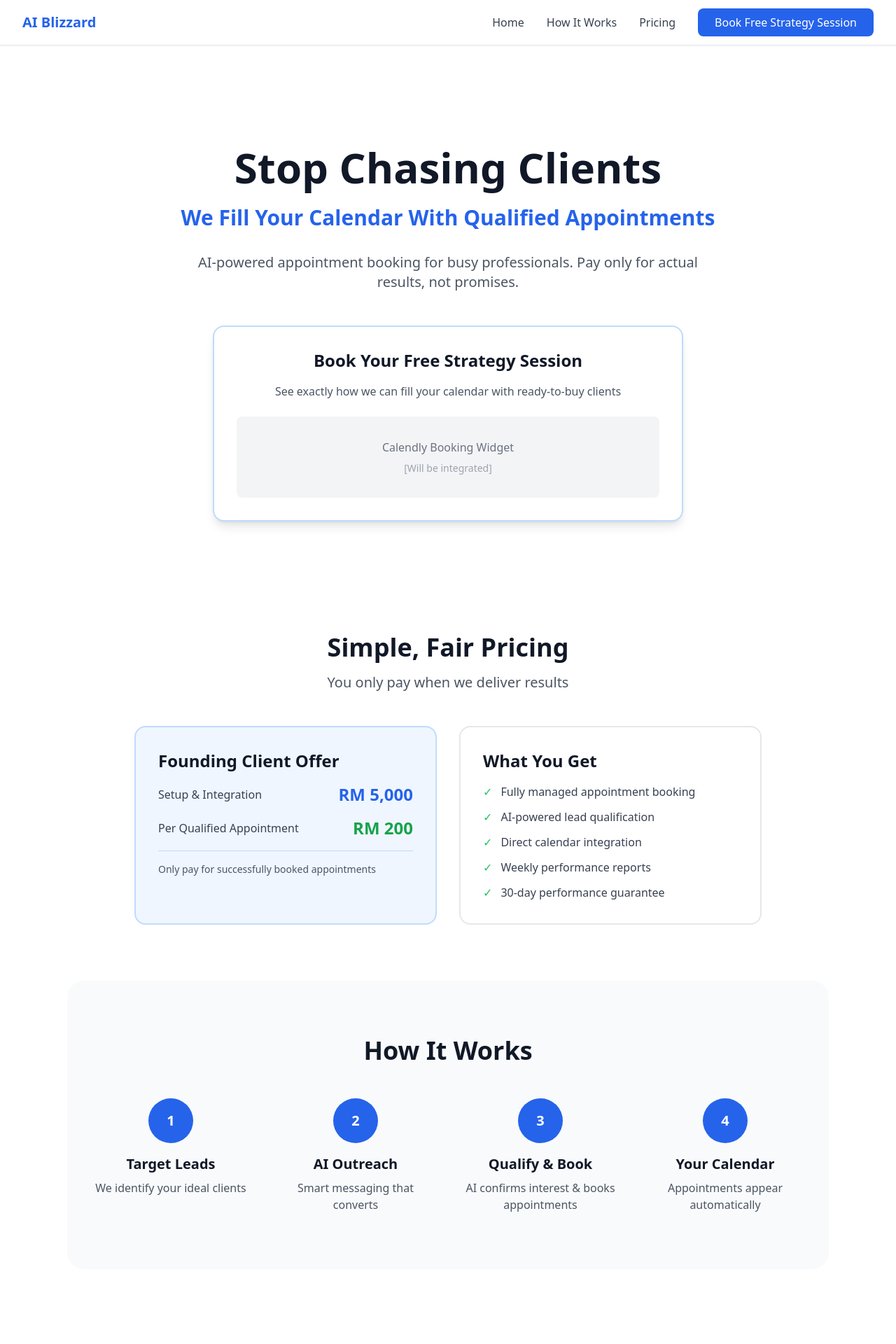
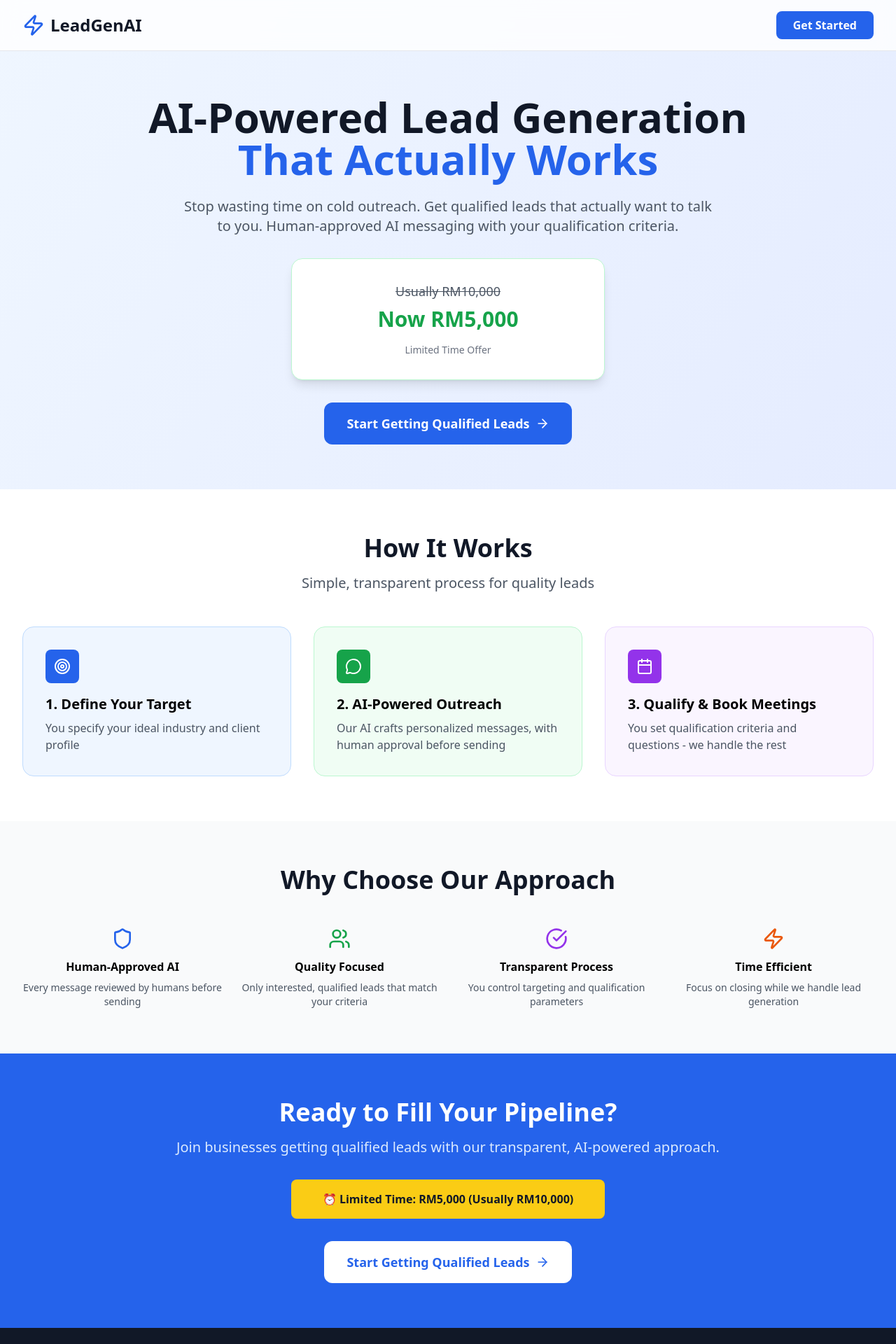
Before and after one commit to dwauto7/ai-receptionist, a Next.js app: page / in a window 1280 px wide. Shown: the top 1920 px of the page at 70% size. Before the commit the page ends 1877 px from the top, so only its background shows below. Built offline with nearby package versions, Linux system fonts and the light colour scheme.

Commit message:
Update page.tsx

```diff
--- a/app/page.tsx
+++ b/app/page.tsx
@@ -1,130 +1,185 @@
-import Link from 'next/link';
+'use client'
+
+import { useState } from 'react'
+import { CheckCircle, Users, MessageCircle, Calendar, Target, ArrowRight, Zap, Shield } from 'lucide-react'
 
 export default function Home() {
+  const [isLoading, setIsLoading] = useState(false)
+
+  const handleGetStarted = () => {
+    setIsLoading(true)
+    // Simulate API call or navigation
+    setTimeout(() => {
+      setIsLoading(false)
+      // Add your navigation logic here
+    }, 2000)
+  }
+
   return (
-    <div className="min-h-screen bg-white">
-      {/* Navigation - Keep but simplify */}
-      <nav className="bg-white shadow-sm border-b">
+    <div className="min-h-screen bg-gradient-to-br from-blue-50 to-indigo-100">
+      {/* Navigation */}
+      <nav className="bg-white/80 backdrop-blur-md border-b border-gray-200 sticky top-0 z-50">
         <div className="max-w-7xl mx-auto px-4 sm:px-6 lg:px-8">
-          <div className="flex justify-between h-16">
-            <div className="flex items-center">
-              <span className="text-xl font-bold text-blue-600">AI Blizzard</span>
+          <div className="flex justify-between items-center py-4">
+            <div className="flex items-center space-x-2">
+              <Zap className="h-8 w-8 text-blue-600" />
+              <span className="text-2xl font-bold text-gray-900">LeadGenAI</span>
             </div>
-            <div className="flex items-center space-x-8">
-              <Link href="/" className="text-gray-700 hover:text-blue-600 font-medium">Home</Link>
-              <a href="#how-it-works" className="text-gray-700 hover:text-blue-600 font-medium">How It Works</a>
-              <a href="#pricing" className="text-gray-700 hover:text-blue-600 font-medium">Pricing</a>
-              <a
-                href="#book-call"
-                className="bg-blue-600 text-white px-6 py-2 rounded-lg hover:bg-blue-700 font-medium transition-colors"
-              >
-                Book Free Strategy Session
-              </a>
-            </div>
+            <button
+              onClick={handleGetStarted}
+              disabled={isLoading}
+              className="bg-blue-600 text-white px-6 py-2 rounded-lg font-semibold hover:bg-blue-700 transition duration-200 disabled:opacity-50 disabled:cursor-not-allowed"
+            >
+              {isLoading ? 'Loading...' : 'Get Started'}
+            </button>
           </div>
         </div>
       </nav>
 
-      {/* NEW LANDING PAGE CONTENT */}
-      <div className="max-w-6xl mx-auto px-4 sm:px-6 lg:px-8 py-16">
-
-        {/* Hero Section */}
-        <div className="text-center py-20">
+      {/* Hero Section */}
+      <div className="max-w-7xl mx-auto px-4 sm:px-6 lg:px-8 py-16">
+        <div className="text-center">
           <h1 className="text-5xl md:text-6xl font-bold text-gray-900 mb-6">
-            Stop Chasing Clients
+            AI-Powered Lead Generation
+            <span className="text-blue-600 block">That Actually Works</span>
           </h1>
-          <p className="text-2xl md:text-3xl text-blue-600 font-semibold mb-8">
-            We Fill Your Calendar With Qualified Appointments
-          </p>
-          <p className="text-xl text-gray-600 mb-12 max-w-3xl mx-auto">
-            AI-powered appointment booking for busy professionals. Pay only for actual results, not promises.
+          <p className="text-xl text-gray-600 mb-8 max-w-3xl mx-auto">
+            Stop wasting time on cold outreach. Get qualified leads that actually want to talk to you.
+            Human-approved AI messaging with your qualification criteria.
           </p>
 
-          {/* Calendly Embed */}
-          <div className="bg-white border-2 border-blue-200 rounded-2xl p-8 max-w-2xl mx-auto shadow-lg">
-            <h3 className="text-2xl font-bold text-gray-900 mb-4">Book Your Free Strategy Session</h3>
-            <p className="text-gray-600 mb-6">See exactly how we can fill your calendar with ready-to-buy clients</p>
-            {/* Calendly embed will go here */}
-            <div className="bg-gray-100 rounded-lg p-8 text-center">
-              <p className="text-gray-500">Calendly Booking Widget</p>
-              <p className="text-sm text-gray-400 mt-2">[Will be integrated]</p>
+          {/* Limited Time Offer */}
+          <div className="bg-white rounded-2xl p-8 shadow-lg border border-green-200 max-w-md mx-auto mb-8">
+            <div className="text-center">
+              <p className="text-lg text-gray-600 mb-2">
+                <span className="line-through">Usually RM10,000</span>
+              </p>
+              <p className="text-3xl font-bold text-green-600 mb-4">
+                Now RM5,000
+              </p>
+              <p className="text-sm text-gray-500">Limited Time Offer</p>
+            </div>
+          </div>
+
+          <button
+            onClick={handleGetStarted}
+            disabled={isLoading}
+            className="bg-blue-600 text-white px-8 py-4 rounded-xl font-semibold text-lg hover:bg-blue-700 transition duration-200 inline-flex items-center space-x-2 disabled:opacity-50 disabled:cursor-not-allowed"
+          >
+            <span>Start Getting Qualified Leads</span>
+            <ArrowRight className="h-5 w-5" />
+          </button>
+        </div>
+      </div>
+
+      {/* How It Works Section */}
+      <div className="bg-white py-16">
+        <div className="max-w-7xl mx-auto px-4 sm:px-6 lg:px-8">
+          <div className="text-center mb-12">
+            <h2 className="text-4xl font-bold text-gray-900 mb-4">How It Works</h2>
+            <p className="text-xl text-gray-600">Simple, transparent process for quality leads</p>
+          </div>
+
+          <div className="grid md:grid-cols-3 gap-8">
+            {/* Step 1 */}
+            <div className="bg-blue-50 rounded-2xl p-8 border border-blue-200">
+              <div className="flex items-center justify-center w-12 h-12 bg-blue-600 rounded-lg mb-4">
+                <Target className="h-6 w-6 text-white" />
+              </div>
+              <h3 className="text-xl font-semibold mb-2">1. Define Your Target</h3>
+              <p className="text-gray-600">You specify your ideal industry and client profile</p>
+            </div>
+
+            {/* Step 2 */}
+            <div className="bg-green-50 rounded-2xl p-8 border border-green-200">
+              <div className="flex items-center justify-center w-12 h-12 bg-green-600 rounded-lg mb-4">
+                <MessageCircle className="h-6 w-6 text-white" />
+              </div>
+              <h3 className="text-xl font-semibold mb-2">2. AI-Powered Outreach</h3>
+              <p className="text-gray-600">Our AI crafts personalized messages, with human approval before sending</p>
+            </div>
+
+            {/* Step 3 */}
+            <div className="bg-purple-50 rounded-2xl p-8 border border-purple-200">
+              <div className="flex items-center justify-center w-12 h-12 bg-purple-600 rounded-lg mb-4">
+                <Calendar className="h-6 w-6 text-white" />
+              </div>
+              <h3 className="text-xl font-semibold mb-2">3. Qualify & Book Meetings</h3>
+              <p className="text-gray-600">You set qualification criteria and questions - we handle the rest</p>
             </div>
           </div>
         </div>
+      </div>
 
-        {/* The Offer Section */}
-        <div id="pricing" className="py-20">
-          <h2 className="text-4xl font-bold text-center text-gray-900 mb-4">Simple, Fair Pricing</h2>
-          <p className="text-xl text-gray-600 text-center mb-12">You only pay when we deliver results</p>
+      {/* Features Section */}
+      <div className="bg-gray-50 py-16">
+        <div className="max-w-7xl mx-auto px-4 sm:px-6 lg:px-8">
+          <div className="text-center mb-12">
+            <h2 className="text-4xl font-bold text-gray-900 mb-4">Why Choose Our Approach</h2>
+          </div>
 
-          <div className="grid md:grid-cols-2 gap-8 max-w-4xl mx-auto">
-            <div className="bg-blue-50 border-2 border-blue-200 rounded-2xl p-8">
-              <h3 className="text-2xl font-bold text-gray-900 mb-4">Founding Client Offer</h3>
-              <div className="space-y-4">
-                <div className="flex justify-between items-center">
-                  <span className="text-gray-700">Setup & Integration</span>
-                  <span className="text-2xl font-bold text-blue-600">RM 5,000</span>
-                </div>
-                <div className="flex justify-between items-center">
-                  <span className="text-gray-700">Per Qualified Appointment</span>
-                  <span className="text-2xl font-bold text-green-600">RM 200</span>
-                </div>
-                <div className="pt-4 border-t border-blue-200">
-                  <p className="text-sm text-gray-600">Only pay for successfully booked appointments</p>
-                </div>
-              </div>
+          <div className="grid md:grid-cols-2 lg:grid-cols-4 gap-6">
+            <div className="text-center">
+              <Shield className="h-8 w-8 text-blue-600 mx-auto mb-3" />
+              <h3 className="font-semibold mb-2">Human-Approved AI</h3>
+              <p className="text-sm text-gray-600">Every message reviewed by humans before sending</p>
             </div>
 
-            <div className="bg-white border-2 border-gray-200 rounded-2xl p-8">
-              <h3 className="text-2xl font-bold text-gray-900 mb-4">What You Get</h3>
-              <ul className="space-y-3 text-gray-700">
-                <li className="flex items-center">
-                  <span className="text-green-500 mr-3">✓</span>
-                  Fully managed appointment booking
-                </li>
-                <li className="flex items-center">
-                  <span className="text-green-500 mr-3">✓</span>
-                  AI-powered lead qualification
-                </li>
-                <li className="flex items-center">
-                  <span className="text-green-500 mr-3">✓</span>
-                  Direct calendar integration
-                </li>
-                <li className="flex items-center">
-                  <span className="text-green-500 mr-3">✓</span>
-                  Weekly performance reports
-                </li>
-                <li className="flex items-center">
-                  <span className="text-green-500 mr-3">✓</span>
-                  30-day performance guarantee
-                </li>
-              </ul>
+            <div className="text-center">
+              <Users className="h-8 w-8 text-green-600 mx-auto mb-3" />
+              <h3 className="font-semibold mb-2">Quality Focused</h3>
+              <p className="text-sm text-gray-600">Only interested, qualified leads that match your criteria</p>
+            </div>
+
+            <div className="text-center">
+              <CheckCircle className="h-8 w-8 text-purple-600 mx-auto mb-3" />
+              <h3 className="font-semibold mb-2">Transparent Process</h3>
+              <p className="text-sm text-gray-600">You control targeting and qualification parameters</p>
+            </div>
+
+            <div className="text-center">
+              <Zap className="h-8 w-8 text-orange-600 mx-auto mb-3" />
+              <h3 className="font-semibold mb-2">Time Efficient</h3>
+              <p className="text-sm text-gray-600">Focus on closing while we handle lead generation</p>
             </div>
           </div>
         </div>
+      </div>
 
-        {/* How It Works */}
-        <div id="how-it-works" className="py-20 bg-gray-50 rounded-3xl">
-          <h2 className="text-4xl font-bold text-center text-gray-900 mb-12">How It Works</h2>
-          <div className="grid md:grid-cols-4 gap-8 max-w-5xl mx-auto">
-            {[
-              { step: "1", title: "Target Leads", desc: "We identify your ideal clients" },
-              { step: "2", title: "AI Outreach", desc: "Smart messaging that converts" },
-              { step: "3", title: "Qualify & Book", desc: "AI confirms interest & books appointments" },
-              { step: "4", title: "Your Calendar", desc: "Appointments appear automatically" }
-            ].map((item) => (
-              <div key={item.step} className="text-center">
-                <div className="bg-blue-600 w-16 h-16 rounded-full flex items-center justify-center mx-auto mb-4">
-                  <span className="text-white font-bold text-xl">{item.step}</span>
-                </div>
-                <h3 className="text-xl font-semibold text-gray-900 mb-2">{item.title}</h3>
-                <p className="text-gray-600">{item.desc}</p>
-              </div>
-            ))}
+      {/* CTA Section */}
+      <div className="bg-blue-600 py-16">
+        <div className="max-w-4xl mx-auto text-center px-4 sm:px-6 lg:px-8">
+          <h2 className="text-4xl font-bold text-white mb-4">
+            Ready to Fill Your Pipeline?
+          </h2>
+          <p className="text-xl text-blue-100 mb-8">
+            Join businesses getting qualified leads with our transparent, AI-powered approach.
+          </p>
+
+          {/* Limited Time Offer Reminder */}
+          <div className="bg-yellow-400 rounded-lg p-4 mb-8 max-w-md mx-auto">
+            <p className="text-gray-900 font-semibold">
+              ⏰ Limited Time: RM5,000 (Usually RM10,000)
+            </p>
           </div>
+
+          <button
+            onClick={handleGetStarted}
+            disabled={isLoading}
+            className="bg-white text-blue-600 px-8 py-4 rounded-xl font-semibold text-lg hover:bg-gray-100 transition duration-200 inline-flex items-center space-x-2 disabled:opacity-50 disabled:cursor-not-allowed"
+          >
+            <span>Start Getting Qualified Leads</span>
+            <ArrowRight className="h-5 w-5" />
+          </button>
         </div>
+      </div>
 
-      </div>
+      {/* Footer */}
+      <footer className="bg-gray-900 text-white py-8">
+        <div className="max-w-7xl mx-auto px-4 sm:px-6 lg:px-8 text-center">
+          <p>&copy; 2024 LeadGenAI. All rights reserved.</p>
+        </div>
+      </footer>
     </div>
-  );
+  )
 }
```
